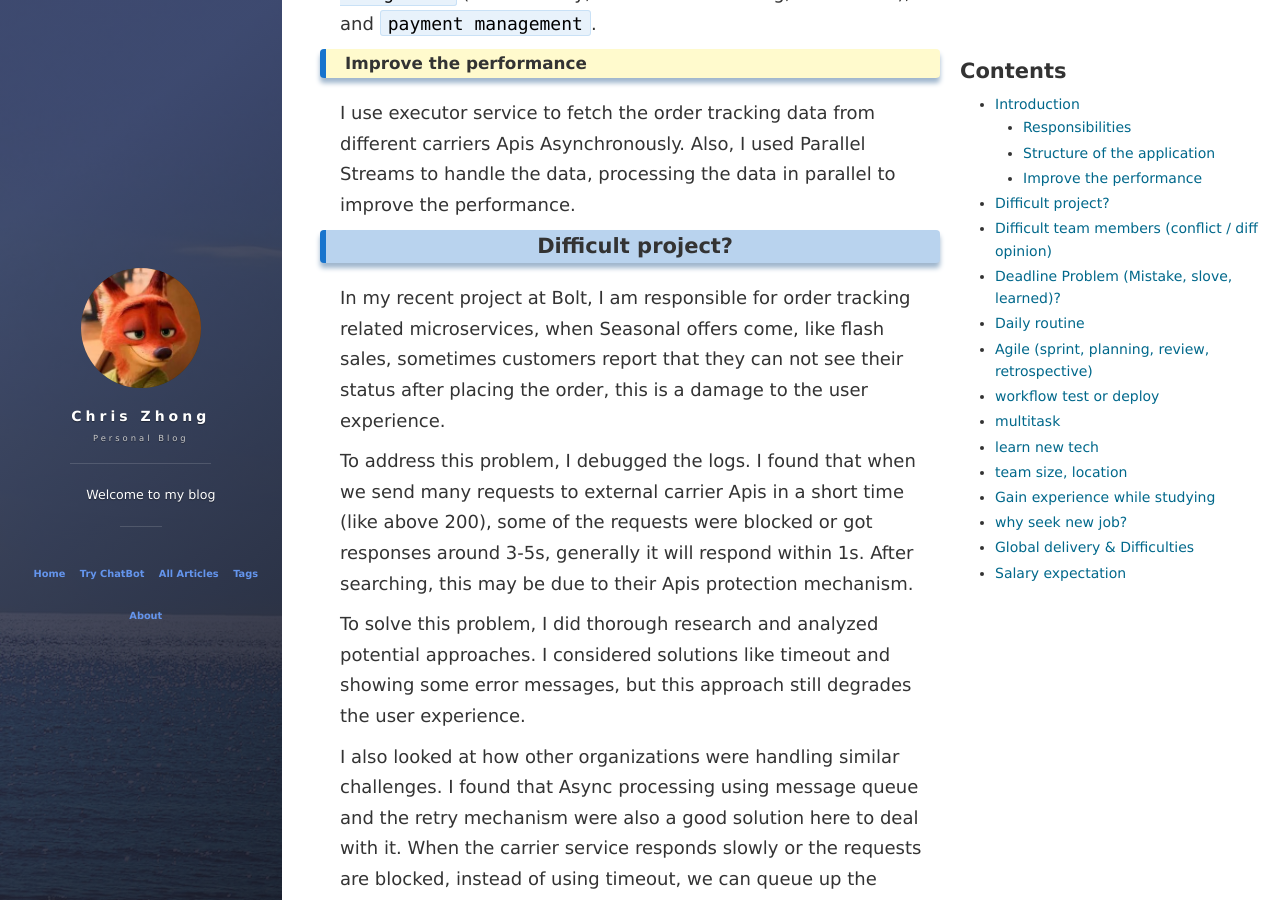
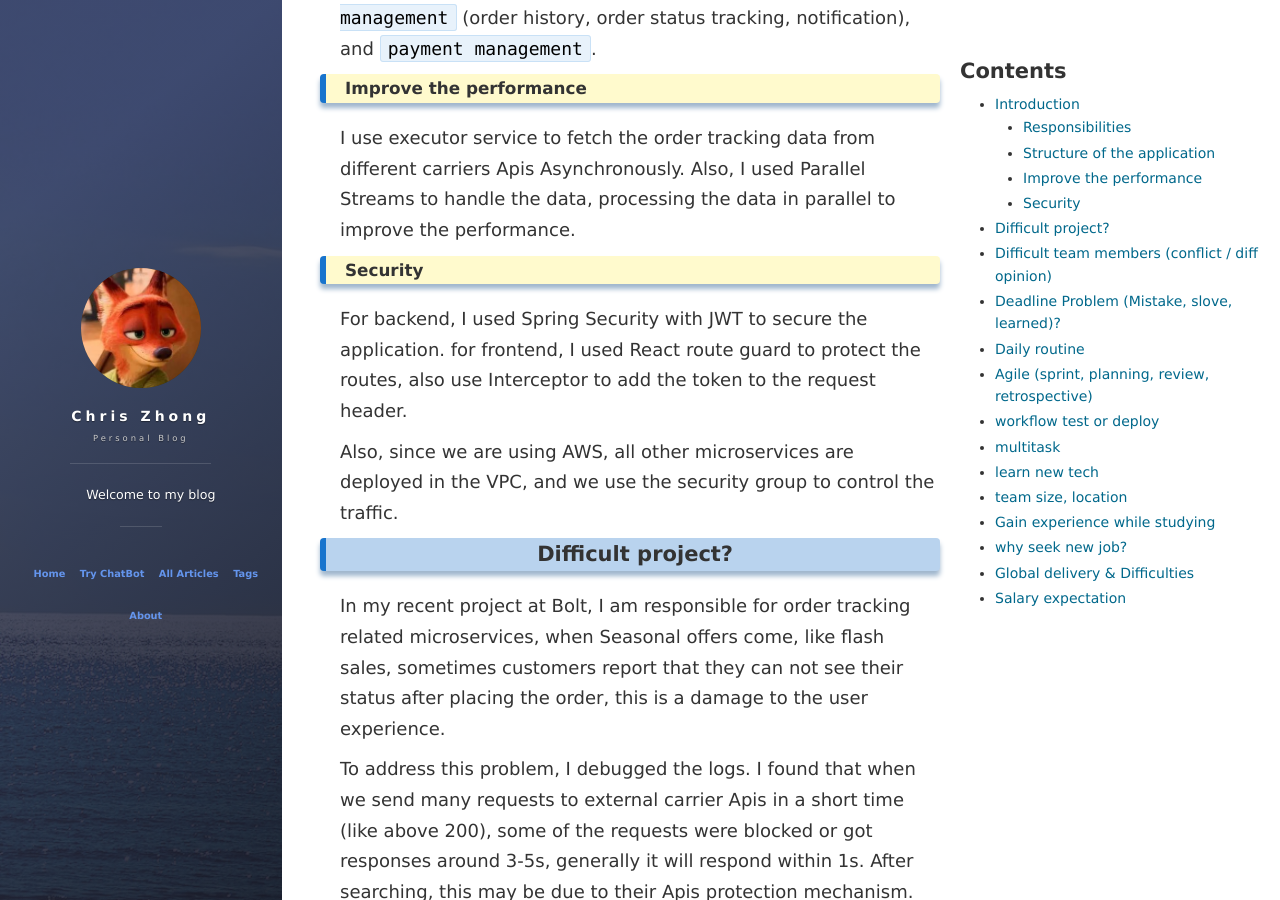
Before and after one commit to ChrisZZhong/chriszzhong.github.io, a Jekyll site: the page built from _posts/2022-09-10-demo.md, in a window 1280 px wide and 900 px high, scrolled down 2210 px. Built offline with Jekyll 4.4.1, drawn with Linux system fonts in a browser that asks for light colours; nearby versions of some CDN libraries; comment, search, counter and statistics services are not loaded.

Commit message:
update demo

```diff
--- a/_posts/2022-09-10-demo.md
+++ b/_posts/2022-09-10-demo.md
@@ -35,6 +35,12 @@ It can divided to several `composite serive`s, including `authentication`,` user
 ### Improve the performance
 
 I use executor service to fetch the order tracking data from different carriers Apis Asynchronously. Also, I used Parallel Streams to handle the data, processing the data in parallel to improve the performance.
+
+### Security
+
+For backend, I used Spring Security with JWT to secure the application. for frontend, I used React route guard to protect the routes, also use Interceptor to add the token to the request header.
+
+Also, since we are using AWS, all other microservices are deployed in the VPC, and we use the security group to control the traffic.
 
 ## Difficult project?
 
```
